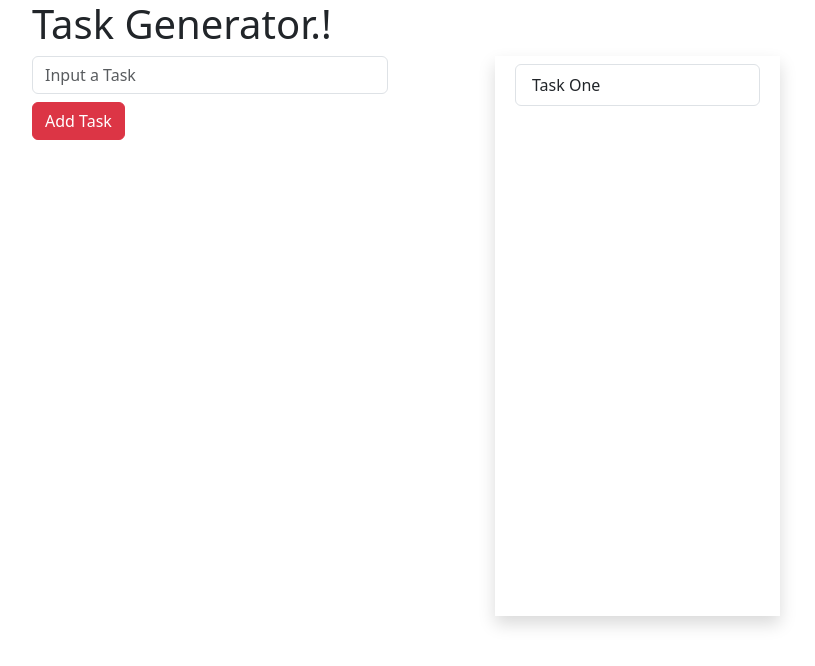
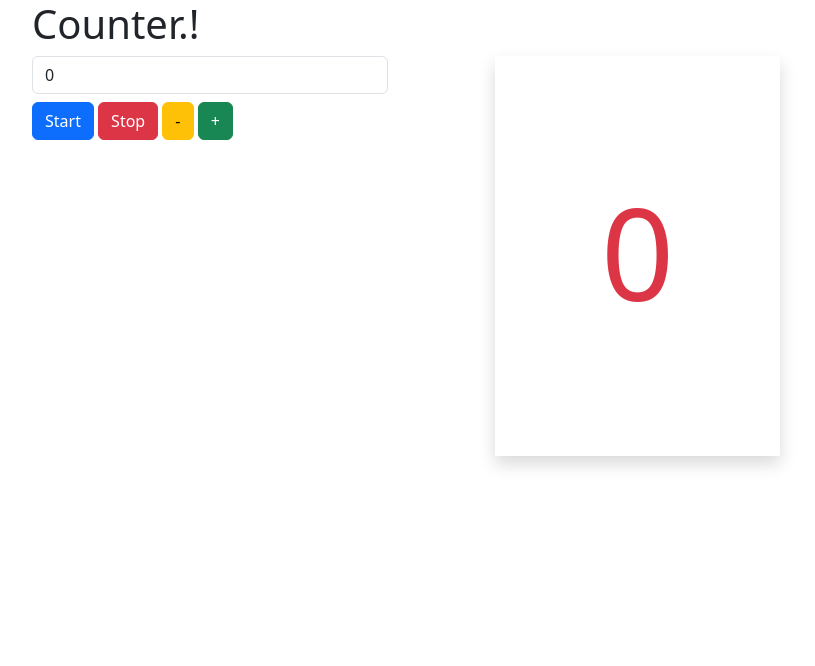
Before and after one commit to DewmithMihisara/html-css-js-edu-room, a plain HTML site: page index.html in a window 1280 px wide. Shown: the whole page, without its empty margins (50-865 px from the left). Drawn offline with Linux system fonts and the light colour scheme.

Commit message:
add  project

```diff
--- a/index.html
+++ b/index.html
@@ -8,35 +8,25 @@
 </head>
 <body>
 <section class="container">
-    <h1>Task Generator.!</h1>
+    <h1>Counter.!</h1>
     <div class="row">
         <div class="col-4">
-            <input id="txt" class="form-control" type="text" placeholder="Input a Task">
-            <button id="btn" class="btn btn-danger mt-2">Add Task</button>
+            <input id="txt" class="form-control" type="number" placeholder="Input a Number" value="0">
+            <button id="btnStart" class="btn btn-primary mt-2">Start</button>
+            <button id="btnStop" class="btn btn-danger mt-2">Stop</button>
+            <button id="btnMinus" class="btn btn-warning mt-2">-</button>
+            <button id="btnIncrement" class="btn btn-success mt-2">+</button>
         </div>
-        <div class="offset-1 col-3 shadow overflow-x-hidden" style="height: 70vh">
-            <ol id="list" class="list-group p-2">
-                <li class="list-group-item">Task One</li>
-            </ol>
+        <div class="offset-1 col-3 shadow overflow-x-hidden d-flex justify-content-center align-items-center"
+             style="height: 50vh">
+            <h1 id="display" class="text-danger" style="font-size: 8em">0</h1>
         </div>
     </div>
 </section>
 
 
+<script>
 
-<script>
-    //Bind an event for Change Text Btn
-    //Get Input Text Value
-    //Create a list element
-    //Add it to the Ordered List
-    document.querySelector("#btn").addEventListener("click",function(){
-        let text=document.querySelector('input').value;
-        let newItem = document.createElement("li");
-        newItem.setAttribute("class","list-group-item")
-        newItem.innerText=text;
-
-        document.querySelector('#list').appendChild(newItem);
-    });
 
 </script>
 </body>
```
